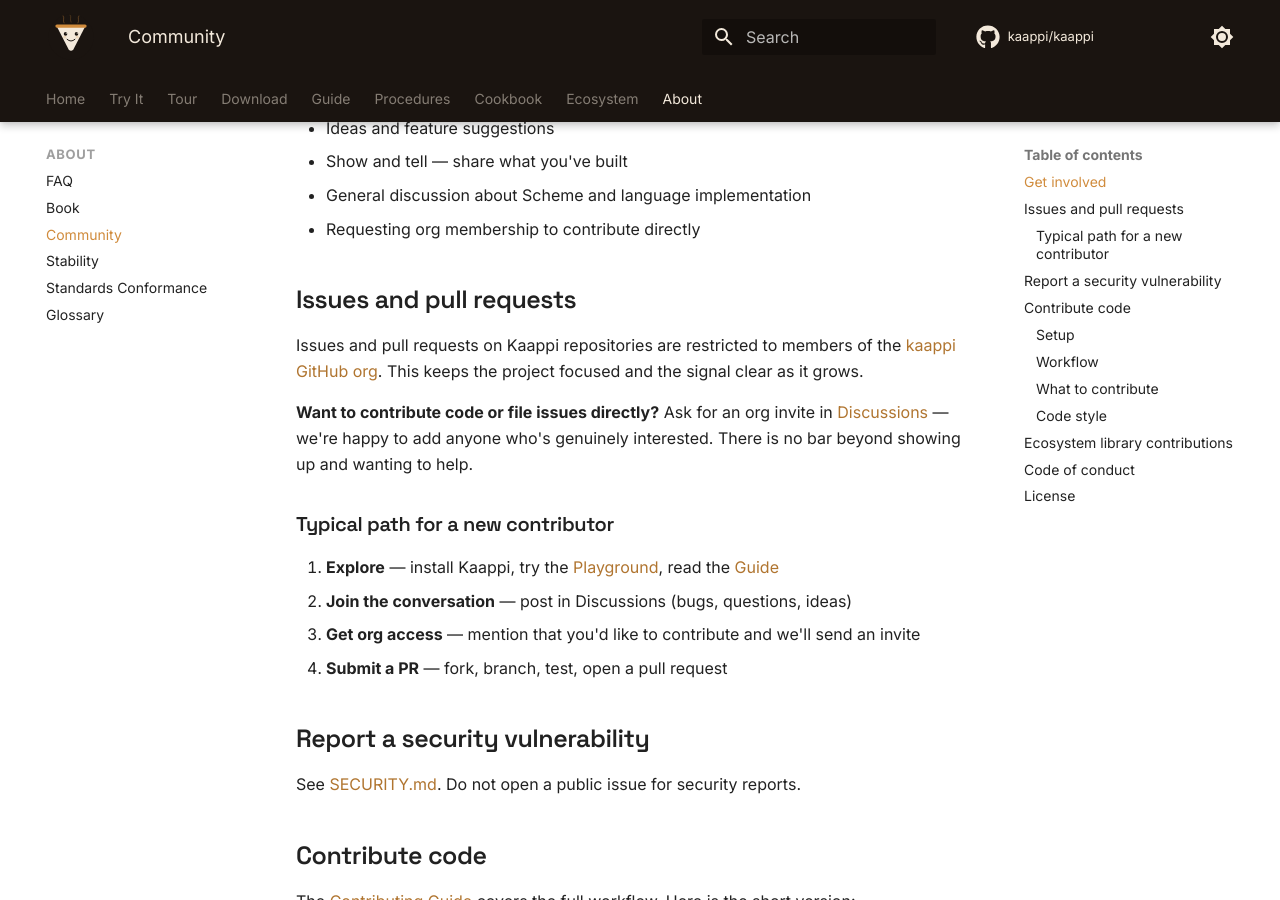
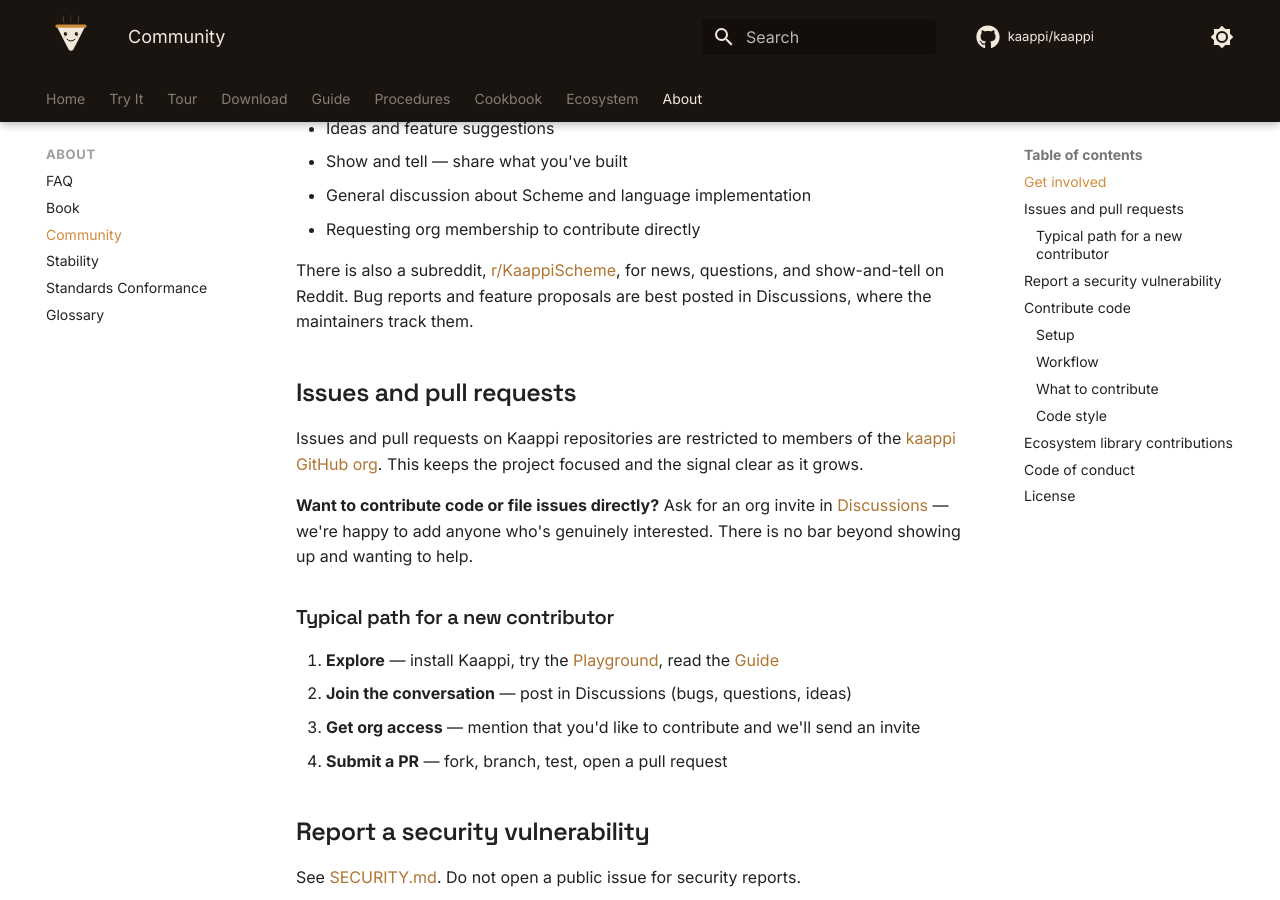
Before and after one commit to kaappi/kaappi.github.io, an MkDocs documentation site: the page built from docs/community.md, in a window 1280 px wide and 900 px high, scrolled down 456 px. Built offline with MkDocs 1.6.1 and Material for MkDocs 9.7.7, drawn with Linux system fonts in a browser that asks for light colours; comment, search, counter and statistics services are not loaded.

Commit message:
Link the r/KaappiScheme subreddit from the site
The project now has a subreddit alongside GitHub Discussions. Surface it
in the footer social icons (site-wide, next to YouTube), on the community
page, and in the FAQ's community answer. Discussions remains the primary
channel for bug reports and feature proposals, so the copy keeps steering
those there.

Co-Authored-By: Claude Fable 5 <noreply@anthropic.com>

```diff
--- a/docs/community.md
+++ b/docs/community.md
@@ -17,6 +17,11 @@ Use Discussions for:
 - Show and tell — share what you've built
 - General discussion about Scheme and language implementation
 - Requesting org membership to contribute directly
+
+There is also a subreddit,
+[r/KaappiScheme](https://www.reddit.com/r/KaappiScheme/), for news, questions,
+and show-and-tell on Reddit. Bug reports and feature proposals are best posted
+in Discussions, where the maintainers track them.
 
 ## Issues and pull requests
 
--- a/mkdocs.yml
+++ b/mkdocs.yml
@@ -220,6 +220,8 @@ extra:
       link: https://github.com/kaappi/kaappi
     - icon: octicons/comment-discussion-16
       link: https://github.com/orgs/kaappi/discussions
+    - icon: fontawesome/brands/reddit-alien
+      link: https://www.reddit.com/r/KaappiScheme/
     - icon: fontawesome/brands/youtube
       link: https://www.youtube.com/@KaappiScheme
 
```
Also changed, not shown: docs/faq.md (+2 -1 lines).
